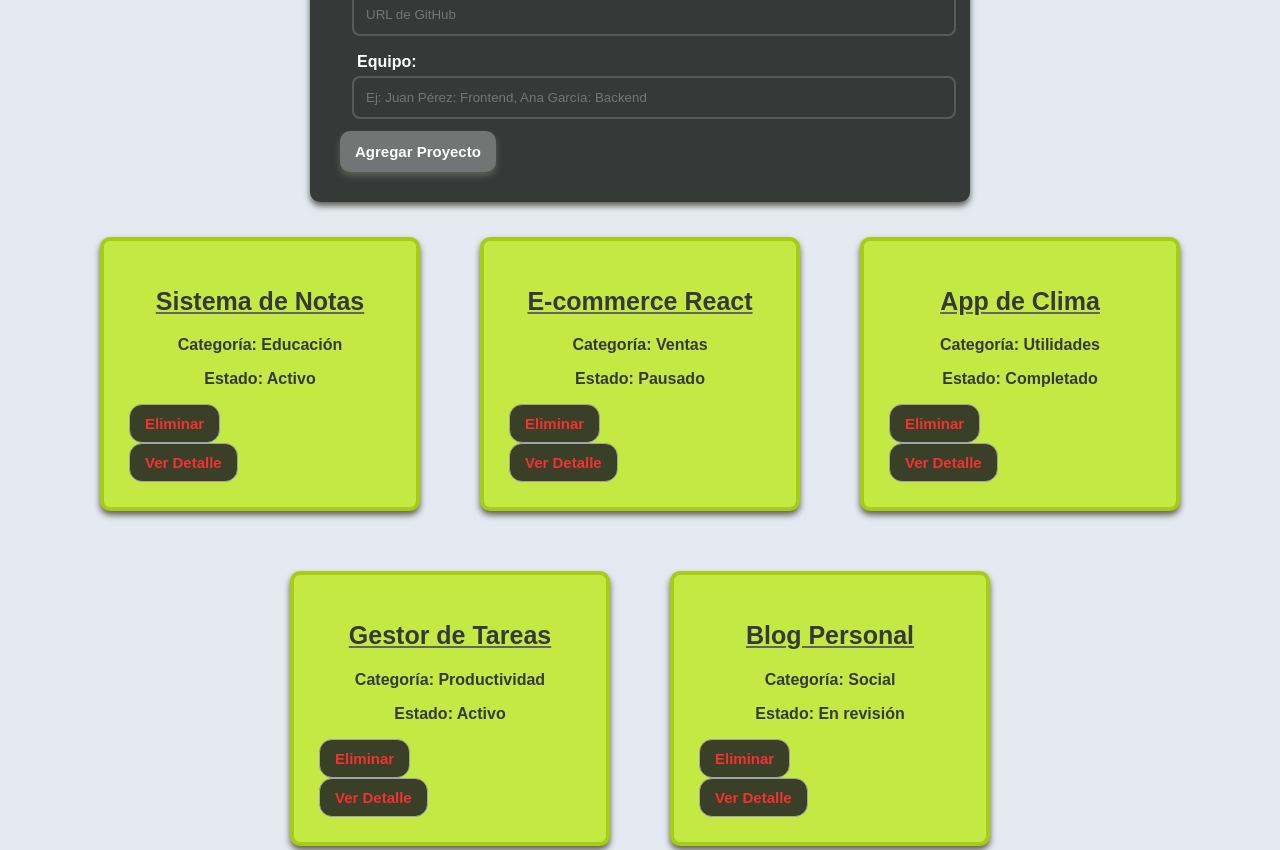
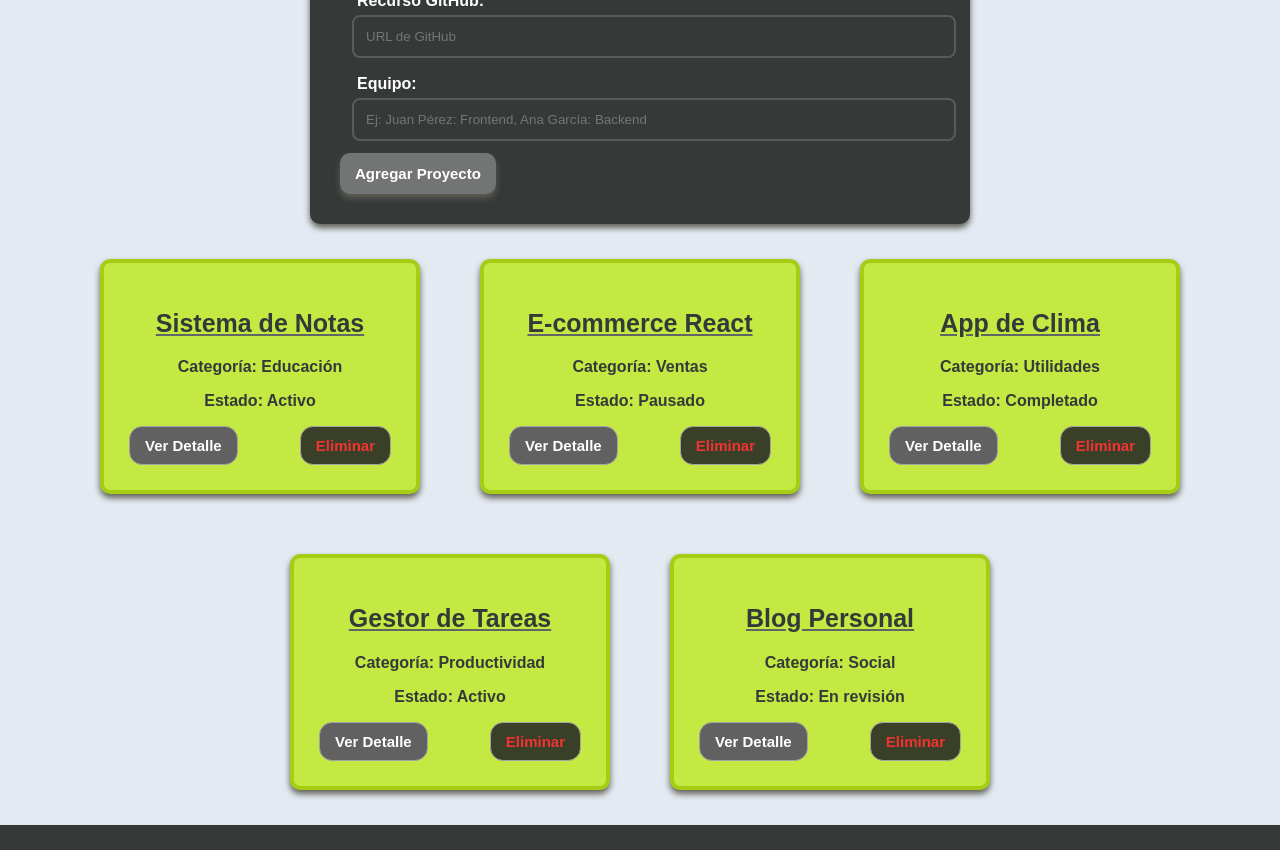
Before and after one commit to RFranciscoTolaba/pv_tp3_grupo7, a React (Vite) app: page / in a window 1280 px wide. Shown: the part 780-1630 px from the top of the page. Built offline with nearby package versions, Linux system fonts and the light colour scheme.

Commit message:
Correcion de estilos - Llampa Kevin

```diff
--- a/src/App.jsx
+++ b/src/App.jsx
@@ -95,6 +95,7 @@ function App() {
                   name="title"
                   type="text"
                   placeholder="Título"
+                  required
                   value={nuevoProyecto.titulo}
                   onChange={(e) =>
                     setNuevoProyecto({ ...nuevoProyecto, titulo: e.target.value })
@@ -109,6 +110,7 @@ function App() {
                   name="category"
                   type="text"
                   placeholder="Categoría"
+                  required
                   value={nuevoProyecto.categoria}
                   onChange={(e) =>
                     setNuevoProyecto({ ...nuevoProyecto, categoria: e.target.value })
@@ -121,6 +123,7 @@ function App() {
                 <select
                   id="status"
                   name="status"
+                  required
                   value={nuevoProyecto.estado}
                   onChange={(e) =>
                     setNuevoProyecto({ ...nuevoProyecto, estado: e.target.value })
@@ -138,6 +141,7 @@ function App() {
                 <textarea
                   id="descripcion"
                   name="descripcion"
+                  required
                   placeholder="Descripción del proyecto (mínimo dos párrafos)"
                   value={nuevoProyecto.descripcion}
                   onChange={(e) =>
@@ -151,7 +155,8 @@ function App() {
                 <input
                   id="recursoPdf"
                   name="recursoPdf"
-                  type="text"
+                  type="url"
+                  required
                   placeholder="URL del PDF"
                   value={nuevoProyecto.recursos.pdf}
                   onChange={(e) =>
@@ -168,7 +173,8 @@ function App() {
                 <input
                   id="recursoDrive"
                   name="recursoDrive"
-                  type="text"
+                  type="url"
+                  required
                   placeholder="URL de Drive"
                   value={nuevoProyecto.recursos.drive}
                   onChange={(e) =>
@@ -185,7 +191,8 @@ function App() {
                 <input
                   id="recursoGithub"
                   name="recursoGithub"
-                  type="text"
+                  type="url"
+                  required
                   placeholder="URL de GitHub"
                   value={nuevoProyecto.recursos.github}
                   onChange={(e) =>
@@ -203,11 +210,13 @@ function App() {
                   id="equipo"
                   name="equipo"
                   type="text"
+                  required
                   placeholder="Ej: Juan Pérez: Frontend, Ana García: Backend"
                   value={nuevoProyecto.equipo}
                   onChange={(e) =>
                     setNuevoProyecto({ ...nuevoProyecto, equipo: e.target.value })
                   }
+
                 />
               </div>
 
--- a/src/components/DetalleProyecto.jsx
+++ b/src/components/DetalleProyecto.jsx
@@ -7,7 +7,7 @@ const DetalleProyecto = ({ proyecto,onVolver }) => {
 
   return (
     <section className="detalle-proyecto">
-      <button className="btn-volver" onClick={onVolver}>
+      <button className="_button" onClick={onVolver}>
         Volver al listado
       </button>
       <h2>{titulo}</h2>
--- a/src/components/ProyectoCard.jsx
+++ b/src/components/ProyectoCard.jsx
@@ -1,16 +1,8 @@
-const ProyectoCard = ({ proyecto, onEliminar,onVerDetalle }) => {
-
-    const {
-        titulo,
-        categoria,
-        estado,
-        id
-    } = proyecto;
+const ProyectoCard = ({ proyecto, onEliminar, onVerDetalle }) => {
+  const { titulo, categoria, estado, id } = proyecto;
 
   return (
-
     <article className="Cont-Proy">
-
       <h2>{titulo}</h2>
 
       <p>
@@ -21,28 +13,18 @@ const ProyectoCard = ({ proyecto, onEliminar,onVerDetalle }) => {
         <b>Estado:</b> {estado}
       </p>
 
-            <div className="ButtonsAction">
-
-                <button
-                    className="btn-delete"
-                    onClick={() => onEliminar(id)}
-                >
-                    Eliminar
-                </button>
-
-                <button
-                    className="btn-detail"
-                    onClick={()=>onVerDetalle(proyecto)}
-                >
+      <div className="buttonsAction">
+        <button className="btn" onClick={() => onVerDetalle(proyecto)}>
           Ver Detalle
         </button>
 
+
+        <button className="btn-delete" onClick={() => onEliminar(id)}>
+          Eliminar
+        </button>
       </div>
-
     </article>
-
   );
-
 };
 
 export default ProyectoCard;
--- a/src/css/style.css
+++ b/src/css/style.css
@@ -167,7 +167,8 @@ header img {
 }
 
 .inputGroup input,
-.inputGroup select {
+.inputGroup select,
+.inputGroup textarea {
     width: 100%;
     padding: 12px;
     background-color: var(--bg-secondary-color);
@@ -251,10 +252,35 @@ h2 {
   margin-top: 15px;
 }
 .btn {
-  background-color: var(--bg-button-color);
+    background-color: rgb(97, 97, 97);
+    color: var(--primary-text-color);
+    padding: 10px 15px;
+    border: 1px solid rgb(163, 163, 163);
+    font-size: 15px;
+    border-radius: 13px;
+    font-weight: bold;
+    text-decoration: none;
+    transition: var(--transition);
 
-  transition:var(--transition);
 }
+
+.btn:link,
+.btn:visited {
+  display: inline-block;
+  color: var(--button-text-color);
+  padding: 10px 15px;
+  text-decoration: none;
+  border-radius: 13px;
+}
+
+.btn:hover,
+.btn:active {
+  background-color: rgb(153, 153, 153);
+  color: rgb(255, 255, 255);
+  box-shadow: 0 3px 3px rgb(69, 83, 16);
+  transform: scale(1.08);
+}
+
 .detalle-proyecto{
   background-color: var(--tarjet-primary-color);
   border: 2px solid rgb(165, 205, 19);
@@ -266,14 +292,7 @@ h2 {
 
 }
 
-.btn:link,
-.btn:visited {
-  display: inline-block;
-  color: var(--button-text-color);
-  padding: 10px 15px;
-  text-decoration: none;
-  border-radius: 13px;
-}
+
 .recursos-links{
   display: flex;
   justify-content: center;
@@ -284,22 +303,16 @@ h2 {
 }
 ._button {
   text-decoration: none;
-  border-radius: 5px;
+  border-radius: var(--border-radius);
   padding: 5px;
   background-color: rgb(53, 58, 57);
   color: white;
   font-weight: bold;
 }
 
-.btn:hover,
-.btn:active {
-  background-color: var(--primary-hover);
-  color: rgb(255, 255, 255);
-  box-shadow: 0 3px 3px rgb(69, 83, 16);
-  transform: scale(1.08);
-}
 
-button {
+
+.btn-delete {
   display: flex;
 
   background-color: var(--bg-button-color);
@@ -310,19 +323,19 @@ button {
   border: 1px solid rgb(163, 163, 163);
   padding: 10px 15px;
   text-decoration: none;
-
   transition: var(--transition);
 }
 
-button:link,
-button:visited {
+.btn-delete:link,
+.btn-delete:visited {
   color: var(--secondary-text-color);
 }
 
-button:hover,
-button:active {
+.btn-delete:hover,
+.btn-delete:active {
   background-color: rgb(243, 50, 50);
   color: var(--primary-text-color);
+  box-shadow: 0 3px 3px rgb(69, 83, 16);
   transform: scale(1.08);
 }
 
```
Lines whose indentation alone changed are shown as unchanged.
